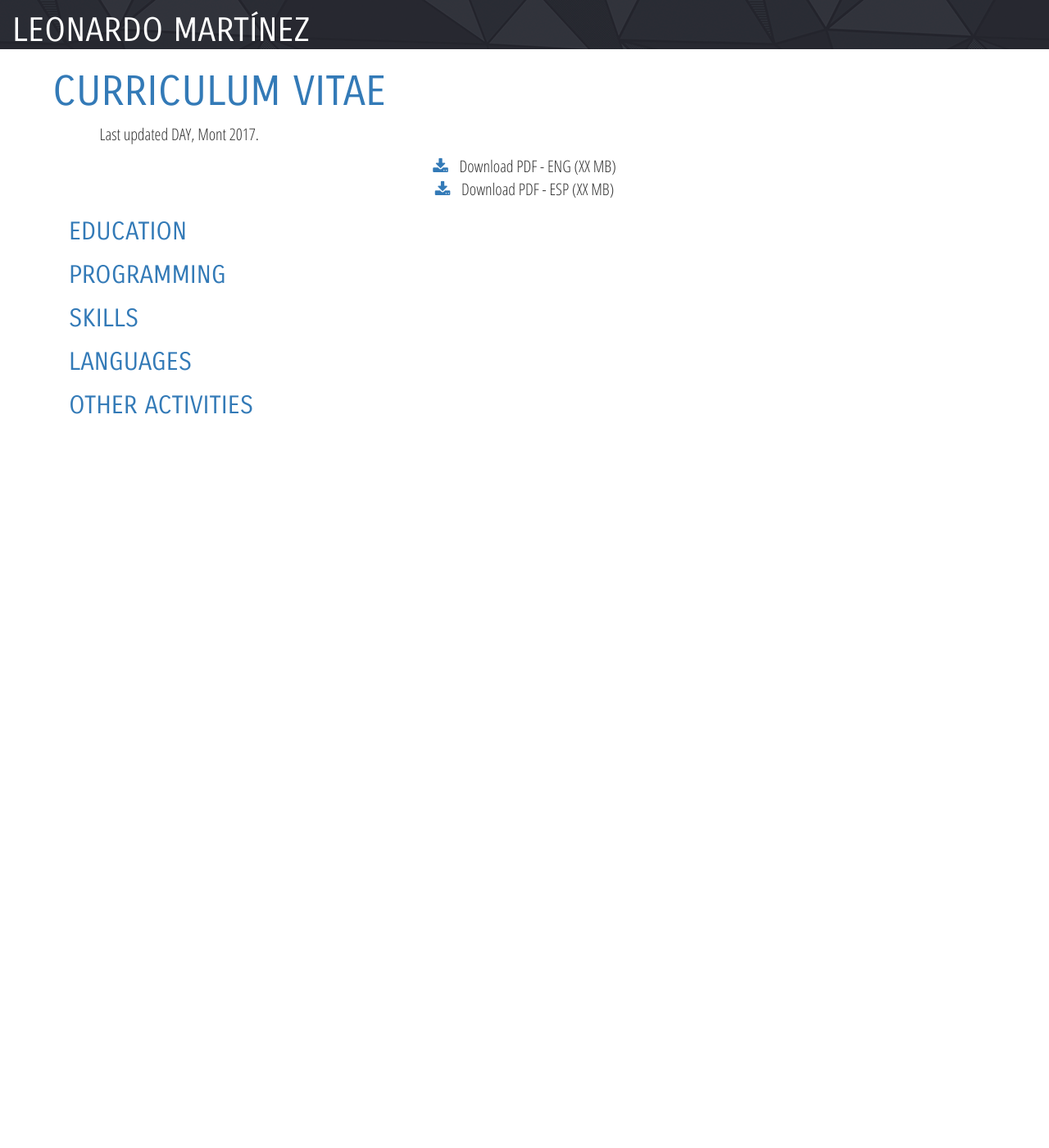
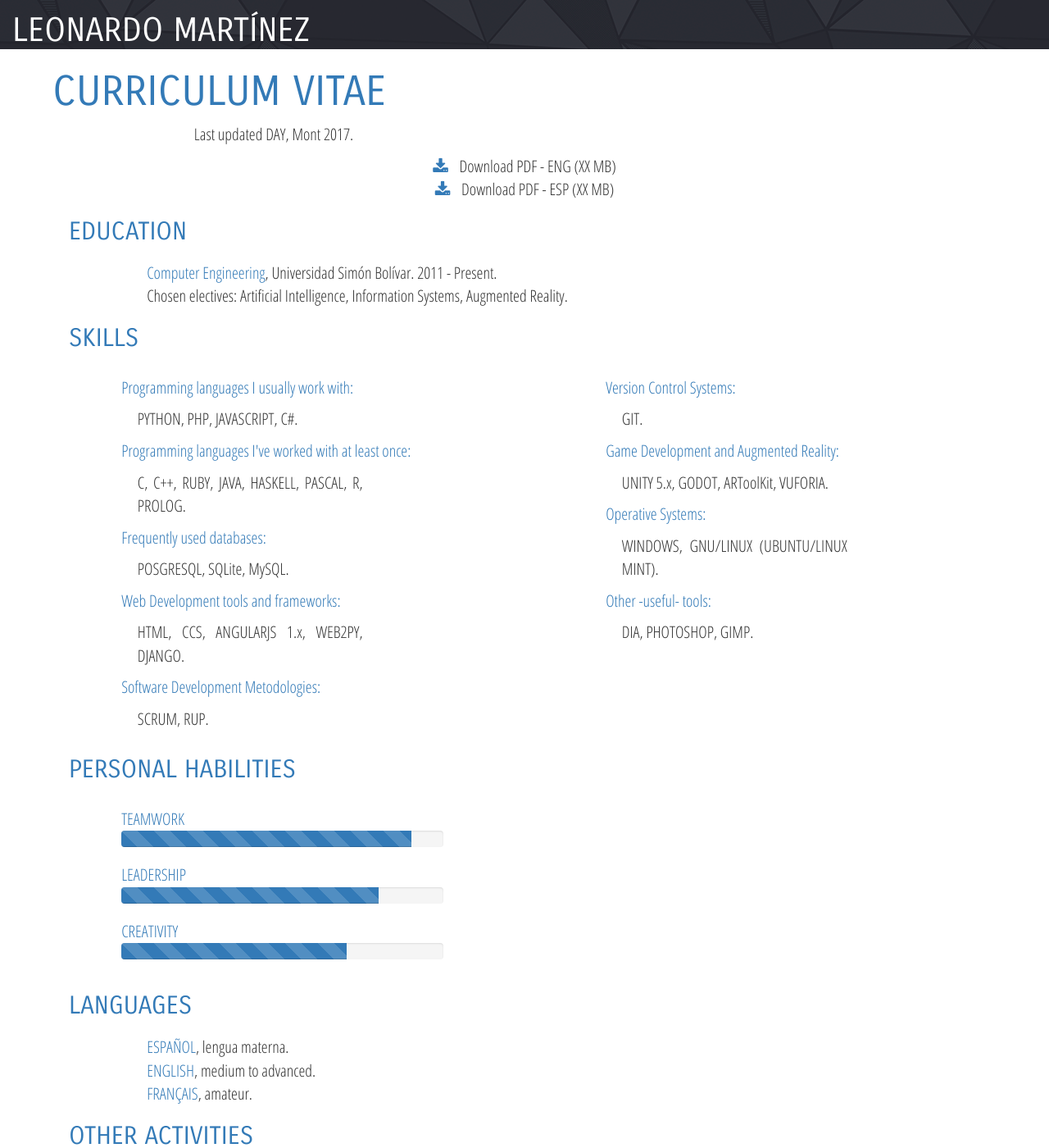
Before and after one commit to leotms/leotms.github.io, a Jekyll site: the page built from cv.html, in a window 1280 px wide and 1400 px high. Shown: the whole window at 82% size. Built offline with Jekyll 4.4.1, drawn with Linux system fonts in a browser that asks for light colours; some of the changed text lies outside the part shown.

Commit message:
Finished CV layout

```diff
--- a/_layouts/home.html
+++ b/_layouts/home.html
@@ -16,6 +16,7 @@
             </ul>
             <ul>
               <li> <a href="https://github.com/leotms" target="_blank"> <i class="fa fa-github"></i> </a></li>
+              <li> <a href="https://bitbucket.org/leotms" target="_blank"> <i class="fa fa-bitbucket"></i> </a></li>
               <li> <a href="https://www.linkedin.com/in/leonardo-mart%C3%ADnez-b8ab6a85/" target="_blank"> <i class="fa fa-linkedin"></i> </a></li>
             </ul>
           </div>
--- a/cv.html
+++ b/cv.html
@@ -13,7 +13,90 @@ permalink: /cv/
 </center>
 
 <h2> EDUCATION </h2>
-<h2> PROGRAMMING </h2>
+  <div class="leotms-cv-box">
+    <span>Computer Engineering</span>, Universidad Simón Bolívar. 2011 - Present.<br>
+    Chosen electives: Artificial Intelligence, Information Systems, Augmented Reality.
+  </div>
 <h2> SKILLS </h2>
+  <div class="row">
+    <div class="col-sm-12 col-md-6">
+      <div class="leotms-column-box">
+        <span>Programming languages I usually work with:</span><br>
+        <p>
+          PYTHON, PHP, JAVASCRIPT, C#.<br>
+        </p>
+        <span>Programming languages I've worked with at least once:</span><br>
+        <p>
+          C, C++, RUBY, JAVA, HASKELL, PASCAL, R, PROLOG.<br>
+        </p>
+        <span>Frequently used databases:</span><br>
+        <p>
+          POSGRESQL, SQLite, MySQL.
+        </p>
+        <span>Web Development tools and frameworks:</span><br>
+        <p>
+          HTML, CCS, ANGULARJS 1.x, WEB2PY, DJANGO.<br>
+        </p>
+        <span>Software Development Metodologies:</span><br>
+        <p>
+          SCRUM, RUP.<br>
+        </p>
+      </div>
+    </div>
+    <div class="col-sm-12 col-md-6">
+      <div class="leotms-column-box">
+        <span>Version Control Systems:</span><br>
+        <p>
+          GIT.<br>
+        </p>
+        <span>Game Development and Augmented Reality:</span><br>
+        <p>
+          UNITY 5.x, GODOT, ARToolKit, VUFORIA.<br>
+        </p>
+        <span>Operative Systems:</span><br>
+        <p>
+          WINDOWS, GNU/LINUX (UBUNTU/LINUX MINT).<br>
+        </p>
+        <span>Other -useful- tools:</span><br>
+        <p>
+          DIA, PHOTOSHOP, GIMP.<br>
+        </p>
+      </div>
+    </div>
+  </div>
+<h2> PERSONAL HABILITIES </h2>
+<div class="row">
+  <div class="col-sm-12 col-md-6">
+    <div class="leotms-column-box">
+      <span>TEAMWORK</span>
+      <div class="progress">
+        <div class="progress-bar progress-bar-striped" role="progressbar" aria-valuenow="90" aria-valuemin="0" aria-valuemax="100" style="width:90%">
+        </div>
+      </div>
+      <span>LEADERSHIP</span>
+      <div class="progress">
+        <div class="progress-bar progress-bar-striped" role="progressbar" aria-valuenow="80" aria-valuemin="0" aria-valuemax="100" style="width:80%">
+        </div>
+      </div>
+      <span>CREATIVITY</span>
+      <div class="progress">
+        <div class="progress-bar progress-bar-striped" role="progressbar" aria-valuenow="70" aria-valuemin="0" aria-valuemax="100" style="width:70%">
+        </div>
+      </div>
+    </div>
+  </div>
+  <div class="col-sm-12 col-md-6">
+    <div class="leotms-column-box">
+    </div>
+  </div>
+</div>
 <h2> LANGUAGES </h2>
+  <div class="leotms-cv-box">
+    <span>ESPAÑOL</span>, lengua materna.<br>
+    <span>ENGLISH</span>, medium to advanced.<br>
+    <span>FRANÇAIS</span>, amateur.
+  </div>
 <h2> OTHER ACTIVITIES </h2>
+  <div class="leotms-cv-box">
+    <span>GRUPO DELU</span>, Vicepresident. 2016 - 2017.<br>
+  </div>
--- a/styles/style.scss
+++ b/styles/style.scss
@@ -146,7 +146,7 @@ $break-small-2: 692px;
 
   p {
     text-align: justify;
-    max-width: 90%;
+    max-width: 70%;
     margin: 10px auto;
   }
 
@@ -181,6 +181,7 @@ $break-small-2: 692px;
   color: #FFFFFF;
   display: -webkit-inline-box;
   position: fixed;
+  z-index: 1;
 
   .leotms-home-name {
     font-size: 40px;
@@ -260,3 +261,17 @@ $break-small-2: 692px;
     padding-top: 15px;
   }
 }
+
+.leotms-cv-box {
+  margin: 10px auto;
+  max-width: 80%;
+}
+
+.leotms-column-box {
+  margin: 10px auto;
+  max-width: 70%;
+
+  p {
+    margin: 10px 5%;
+  }
+}
```
